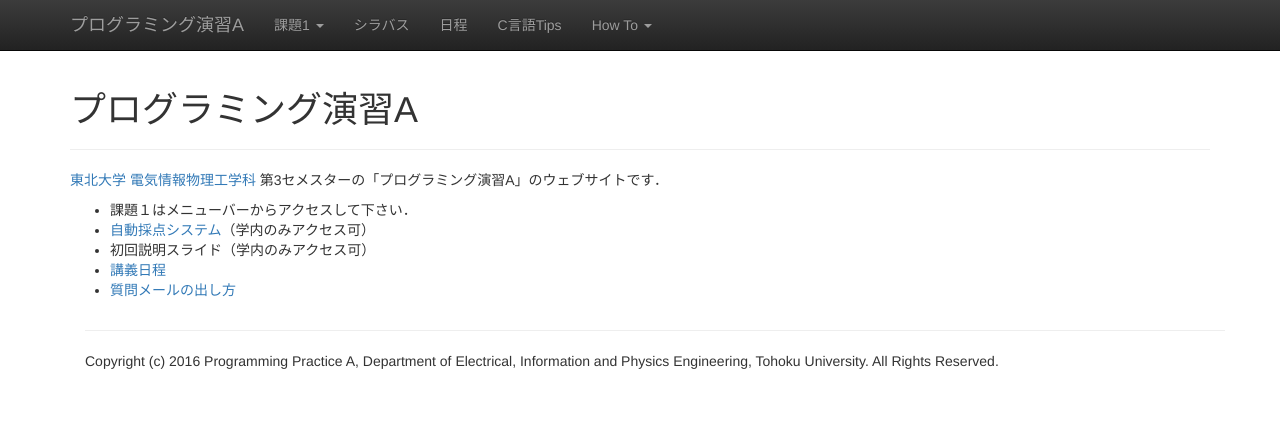
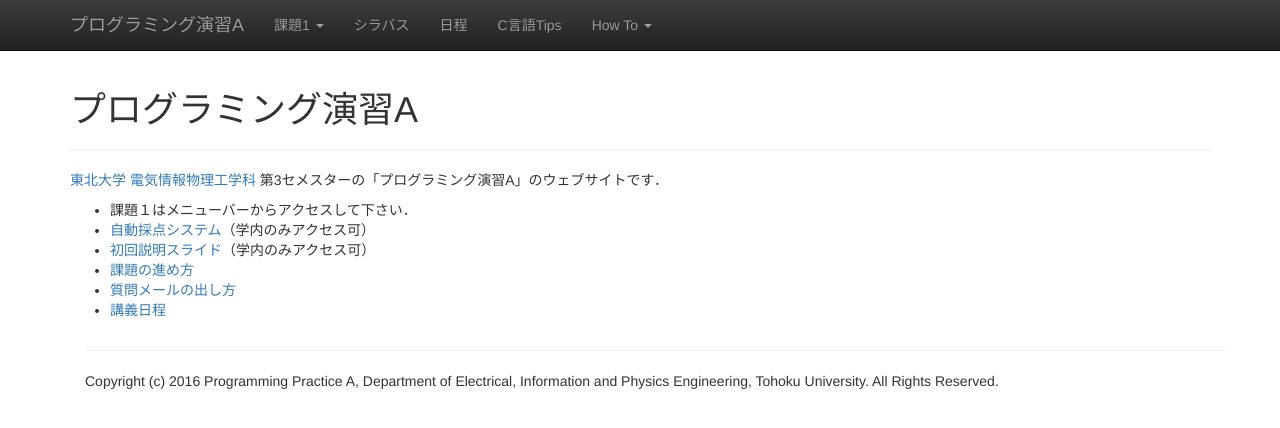
Before and after one commit to ecei-tohoku/ppa-public, a Jekyll site: the page built from index.md, in a window 1280 px wide. Shown: the top 428 px of the page. Built offline with Jekyll 4.4.1, drawn with Linux system fonts in a browser that asks for light colours; nearby versions of some CDN libraries.

Commit message:
Added general.pdf and one link.

```diff
--- a/index.md
+++ b/index.md
@@ -7,6 +7,7 @@ title: プログラミング演習A
 
 + 課題１はメニューバーからアクセスして下さい．
 + [自動採点システム](https://130.34.192.88/)（学内のみアクセス可）
-+ 初回説明スライド（学内のみアクセス可）
++ [初回説明スライド](http://localweb.ecei.tohoku.ac.jp/~enshu25/general.pdf)（学内のみアクセス可）
++ [課題の進め方](docs/kadai.html)
++ [質問メールの出し方](docs/inquiry.html)
 + [講義日程](schedule.html)
-+ [質問メールの出し方](docs/inquiry.html)
```
